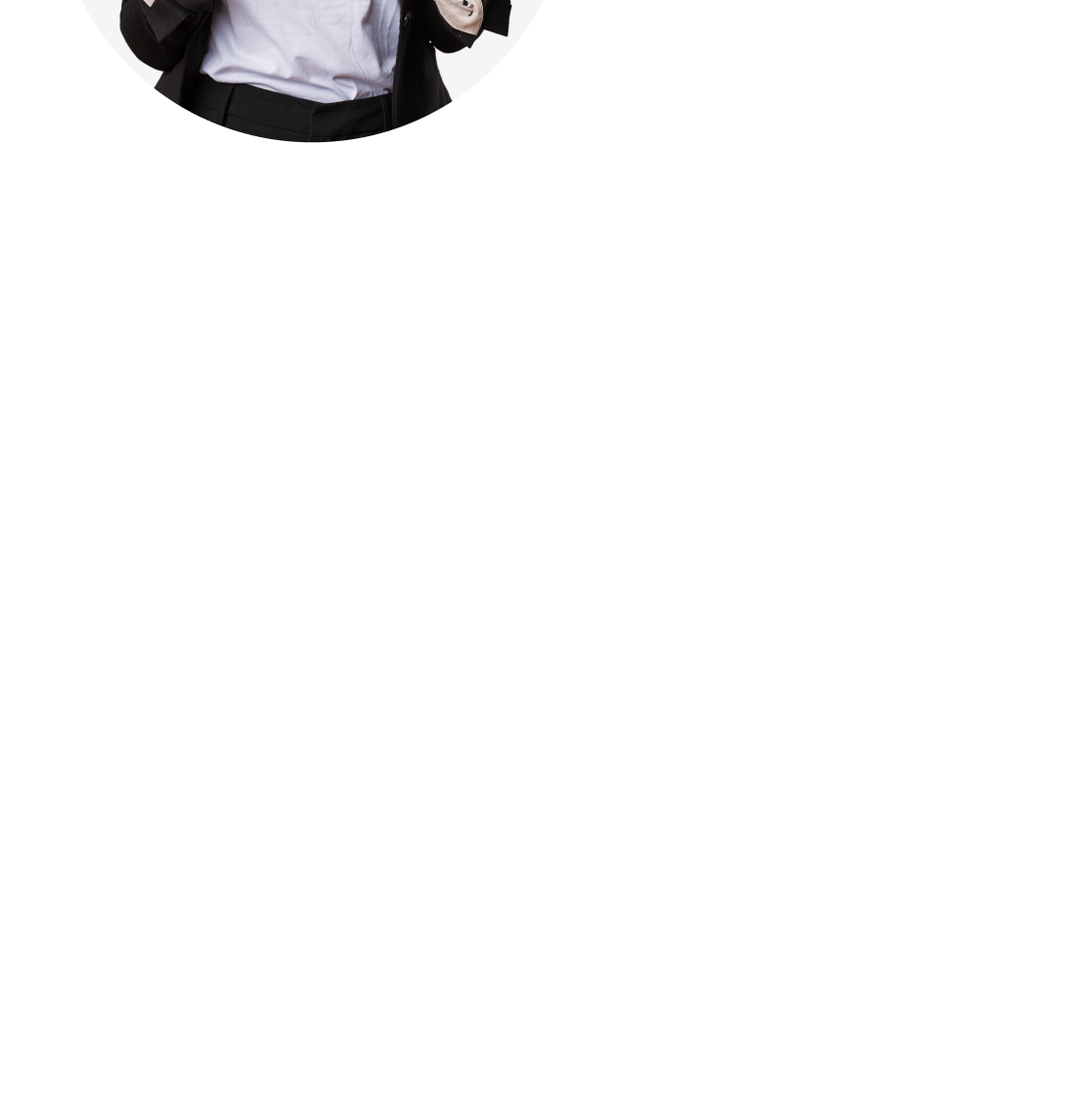
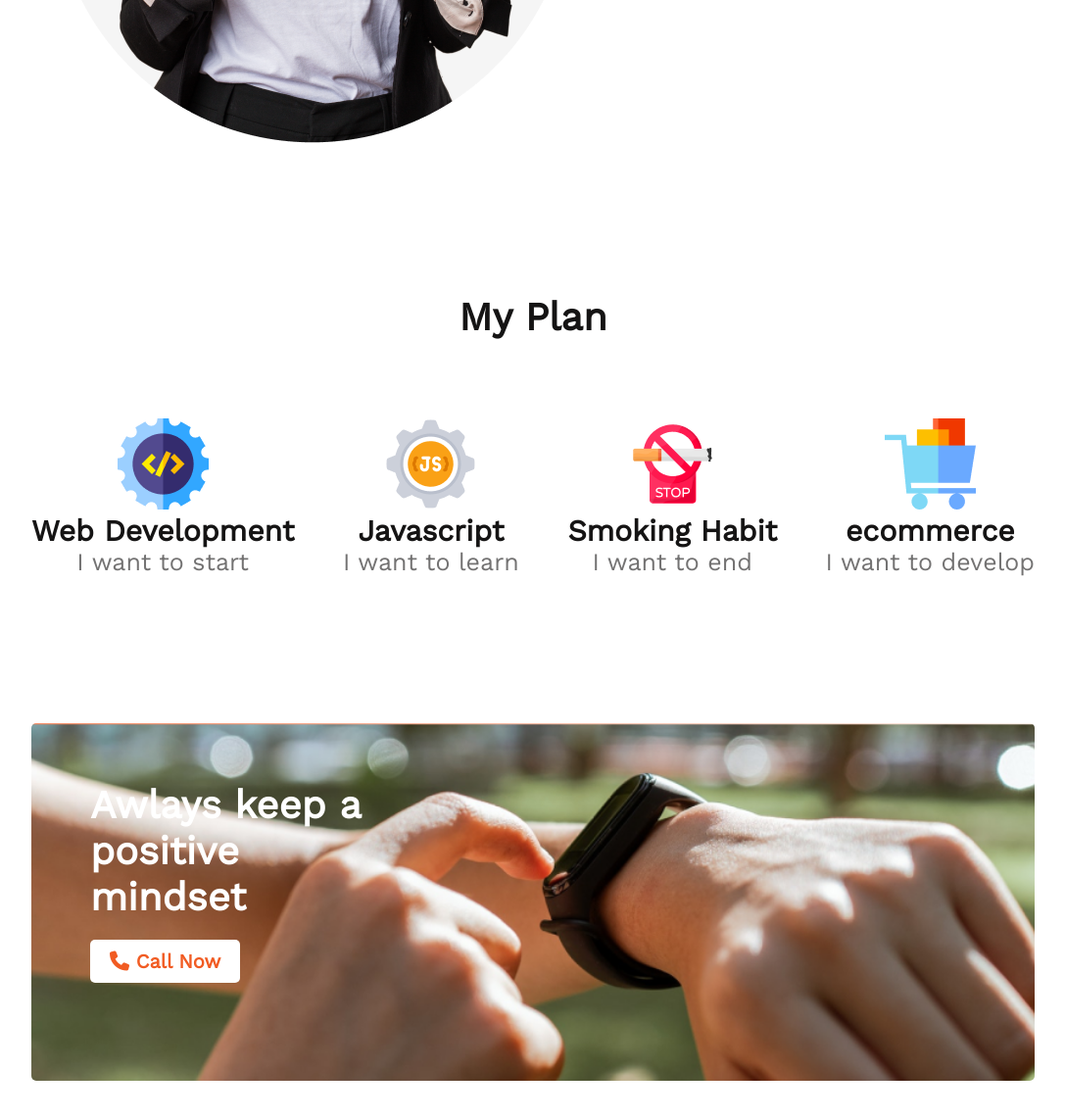
Before and after one commit to mamunalabdullah/newYearNewMe, a plain HTML site: page index.html in a window 1280 px wide. Shown: the part 1518-2660 px from the top of the page at 98% size, without its empty margins (96-1183 px from the left). Before the commit the page ends 1818 px from the top, so only its background shows below. Drawn offline with nearby package versions, Linux system fonts and the light colour scheme.

Commit message:
plan add

```diff
--- a/index.html
+++ b/index.html
@@ -24,7 +24,7 @@
                 <img src="images/person.png" alt="the girl who failed last year">
             </div>
             <div class="content">
-                <h3 class="failure-title">My failures of previous year</h3>
+                <h3 class="section-title">My failures of previous year</h3>
                 <p class="failure-description banner-description">Contrary to popular belief, Lorem Ipsum is not simply random text. It has roots in a piece of classical Latin literature from 45 BC, making it over 2000 years old. Richard McClintock.</p>
                 <ul>
                     <li><p><i class="fa-solid fa-check"></i> Contrary to popular belief, is not simply.</p></li>
@@ -35,6 +35,39 @@
                 </ul>
             </div>
         </section>
+
+        <section class="plan">
+            <h3 class="section-title" style="text-align: center;">My Plan</h3>
+            <div class="plans">
+                <div class="plan">
+                    <img class="plan-img" src="images/icons/web.png" alt="web">
+                    <p class="plan-title">Web Development</p>
+                    <p class="plan-subtitle">I want to start</p>
+                </div>
+                <div class="plan">
+                    <img class="plan-img" src="images/icons/js.png" alt="javascript">
+                    <p class="plan-title">Javascript</p>
+                    <p class="plan-subtitle">I want to learn</p>
+                </div>
+                <div class="plan">
+                    <img class="plan-img" src="images/icons/smoke.png" alt="smoking">
+                    <p class="plan-title">Smoking Habit</p>
+                    <p class="plan-subtitle">I want to end</p>
+                </div>
+                <div class="plan">
+                    <img class="plan-img" src="images/icons/ecom.png" alt="ecommerce">
+                    <p class="plan-title">ecommerce</p>
+                    <p class="plan-subtitle">I want to develop</p>
+                </div>
+            </div>
+            <div class="positive">
+                <div class="positive-text">
+                    <h3 class="section-title positive-title">Awlays keep a positive mindset</h3>
+                    <button type="button" class="call-btn"><i class="fa-solid fa-phone"></i> Call Now</button>
+                </div>
+            </div>
+        </section>
+
     </main>
     <footer></footer>
 </body>
--- a/style.css
+++ b/style.css
@@ -68,7 +68,7 @@ header{
 .image, .content{
     width: 30%;
 }
-.failure-title{
+.section-title{
     font-size: 40px;
     color: #151414;
     font-weight: 800;
@@ -83,3 +83,52 @@ header{
     color: #16D887;
     font-size: 16px;
 }
+
+/* plan styles */
+
+.plans{
+    width: 80%;
+    margin: 0 auto;
+    display: flex;
+    justify-content: space-between;
+    margin-top: 80px;
+    margin-bottom: 150px;
+    text-align: center;
+}
+.plan-title{
+    color: #151414;
+    font-size: 30px;
+    font-weight: 800;
+}
+.plan-subtitle{
+    color: #737272;
+    font-size: 25px;
+    font-weight: 500;
+}
+.positive{
+    background-image: url(images/watch.png), url(images/gradient2.png);
+    background-repeat: no-repeat;
+    background-size: cover;
+    background-position: center;
+    width: 80%;
+    margin: 0 auto;
+    margin-bottom: 80px;
+    border-radius: 5px;
+}
+.positive-text{
+    width: 30%;
+    padding: 60px 0 80px 60px;
+}
+.positive-title{
+    color: #fff;
+}
+.call-btn{
+    font-size: 20px;
+    font-weight: 600;
+    color: #F15B22;
+    border: none ;
+    background-color: #fff;
+    border-radius: 5px;
+    padding: 10px 20px;
+    margin: 20px 0;
+}
```
